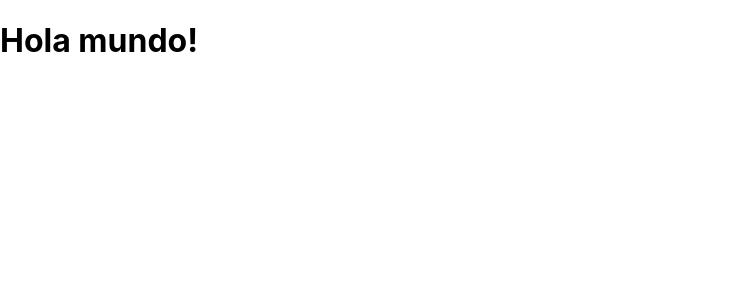
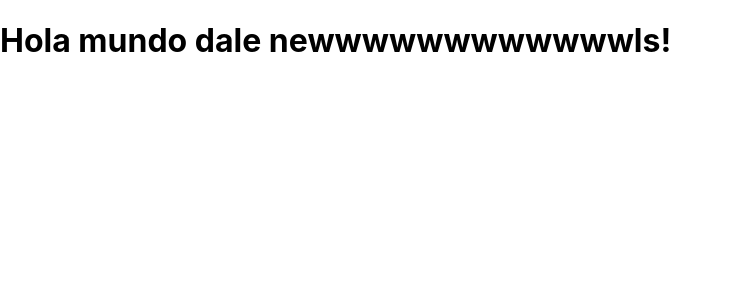
Before and after one commit to rodriezequiel/e-commerce, a React (Create React App) app: page / in a window 1280 px wide. Shown: the top 300 px of the page, without its empty margins (0-730 px from the left). Built offline with nearby package versions, Linux system fonts and the light colour scheme.

Commit message:
agregado newls

```diff
--- a/src/containers/App.js
+++ b/src/containers/App.js
@@ -1,9 +1,9 @@
 function App() {
   return (
-    <div className="App">
-      <h1>Hola mundo!</h1>
+    <div className='App'>
+      <h1>Hola mundo dale newwwwwwwwwwwwls!</h1>
     </div>
-  );
+  )
 }
 
-export default App;
+export default App
```
